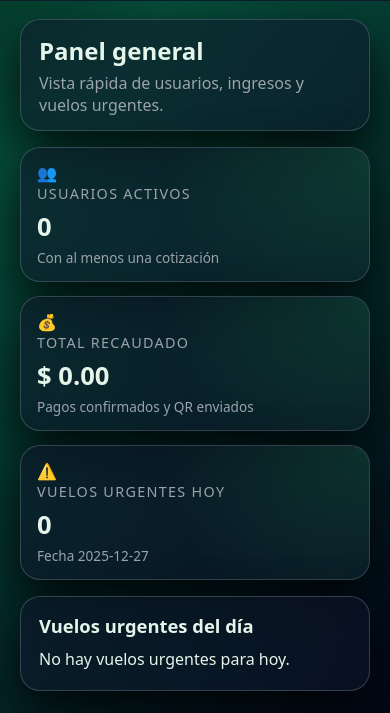
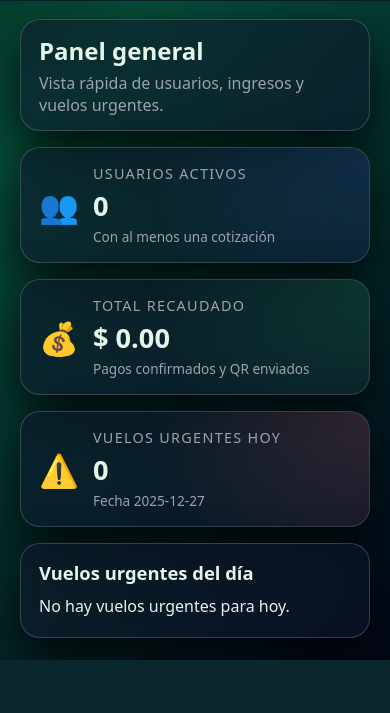
Before and after one commit to Hdpjiax/bot_tg, a Flask app: page / in a window 390 px wide. Shown: the part 444-1157 px from the top of the page. After the commit the page ends 1104 px from the top, so only its background shows below. Run offline with Flask 3, Linux system fonts and the light colour scheme; data that the repository does not hold is empty.

Commit message:
Update style.css

```diff
--- a/dashboard/static/css/style.css
+++ b/dashboard/static/css/style.css
@@ -278,6 +278,73 @@ button:hover {
   color: var(--text-muted);
 }
 
+/* BANNERS DE ESTADÍSTICAS (GENERAL) */
+
+.cards-row {
+  display: grid;
+  grid-template-columns: repeat(3, minmax(0, 1fr));
+  gap: 16px;
+}
+
+.stat-card {
+  display: flex;
+  align-items: center;
+  gap: 14px;
+  padding: 16px 18px;
+  position: relative;
+  overflow: hidden;
+}
+
+.stat-card::before {
+  content: "";
+  position: absolute;
+  inset: 0;
+  background: radial-gradient(circle at top right, rgba(34,197,94,0.35), transparent 60%);
+  opacity: 0.35;
+  pointer-events: none;
+}
+
+.stat-icon {
+  font-size: 2rem;
+  z-index: 1;
+}
+
+.stat-text {
+  z-index: 1;
+}
+
+.stat-label {
+  font-size: 0.9rem;
+  color: var(--text-muted);
+  text-transform: uppercase;
+  letter-spacing: 0.09em;
+  margin-bottom: 4px;
+}
+
+.stat-value {
+  font-size: 1.7rem;
+  font-weight: 700;
+  margin-bottom: 3px;
+}
+
+.stat-foot {
+  font-size: 0.85rem;
+  color: var(--text-muted);
+}
+
+/* Colores distintos por tipo */
+.stat-usuarios::before {
+  background: radial-gradient(circle at top right, rgba(59,130,246,0.4), transparent 60%);
+}
+
+.stat-monto::before {
+  background: radial-gradient(circle at top right, rgba(34,197,94,0.45), transparent 60%);
+}
+
+.stat-urgentes::before {
+  background: radial-gradient(circle at top right, rgba(248,113,113,0.45), transparent 60%);
+}
+
 /* ANIMACIONES */
 
 .fade-in {
@@ -300,49 +367,6 @@ button:hover {
     border-bottom: 1px solid rgba(15, 23, 42, 0.85);
   }
   .cards-row {
-  display: grid;
-  grid-template-columns: repeat(3, minmax(0, 1fr));
-  gap: 14px;
-}
-
-.stat-card {
-  padding: 14px 16px;
-  position: relative;
-  overflow: hidden;
-}
-
-.stat-card::before {
-  content: "";
-  position: absolute;
-  inset: 0;
-  background: radial-gradient(circle at top right, rgba(34,197,94,0.35), transparent 55%);
-  opacity: 0.45;
-  pointer-events: none;
-}
-
-.stat-label {
-  font-size: 0.9rem;
-  color: var(--text-muted);
-  text-transform: uppercase;
-  letter-spacing: 0.09em;
-  margin-bottom: 6px;
-}
-
-.stat-value {
-  font-size: 1.6rem;
-  font-weight: 700;
-  margin-bottom: 4px;
-}
-
-.stat-foot {
-  font-size: 0.85rem;
-  color: var(--text-muted);
-}
-
-@media (max-width: 900px) {
-  .cards-row {
     grid-template-columns: 1fr;
   }
 }
-
-}
```
